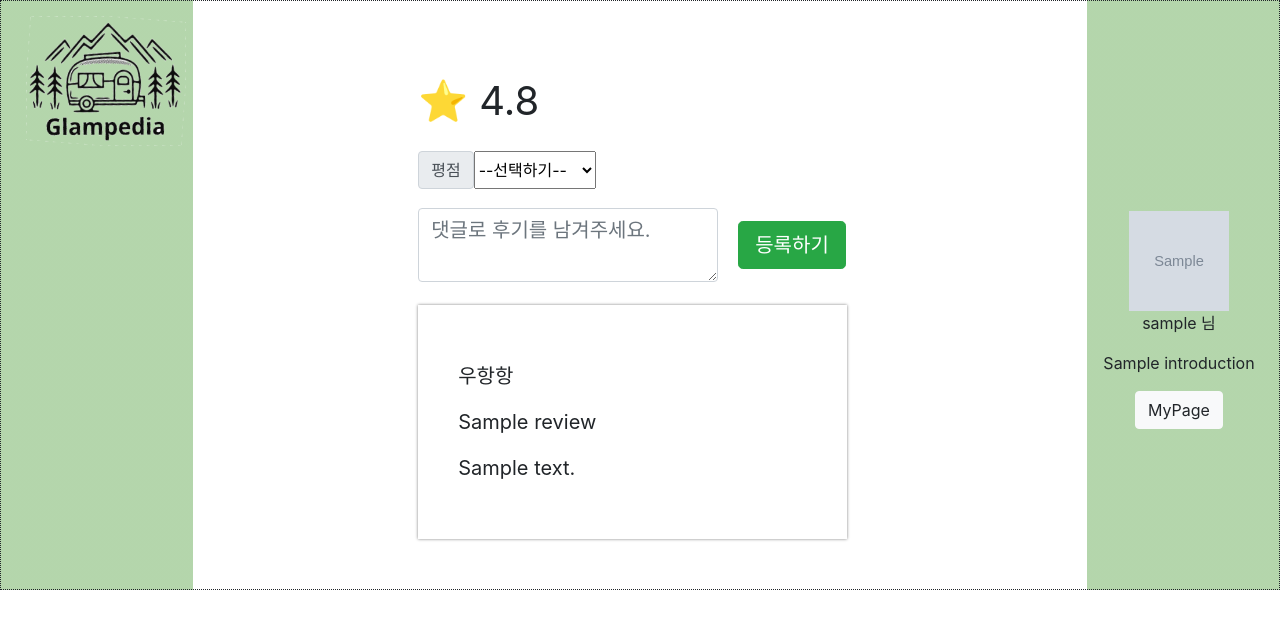
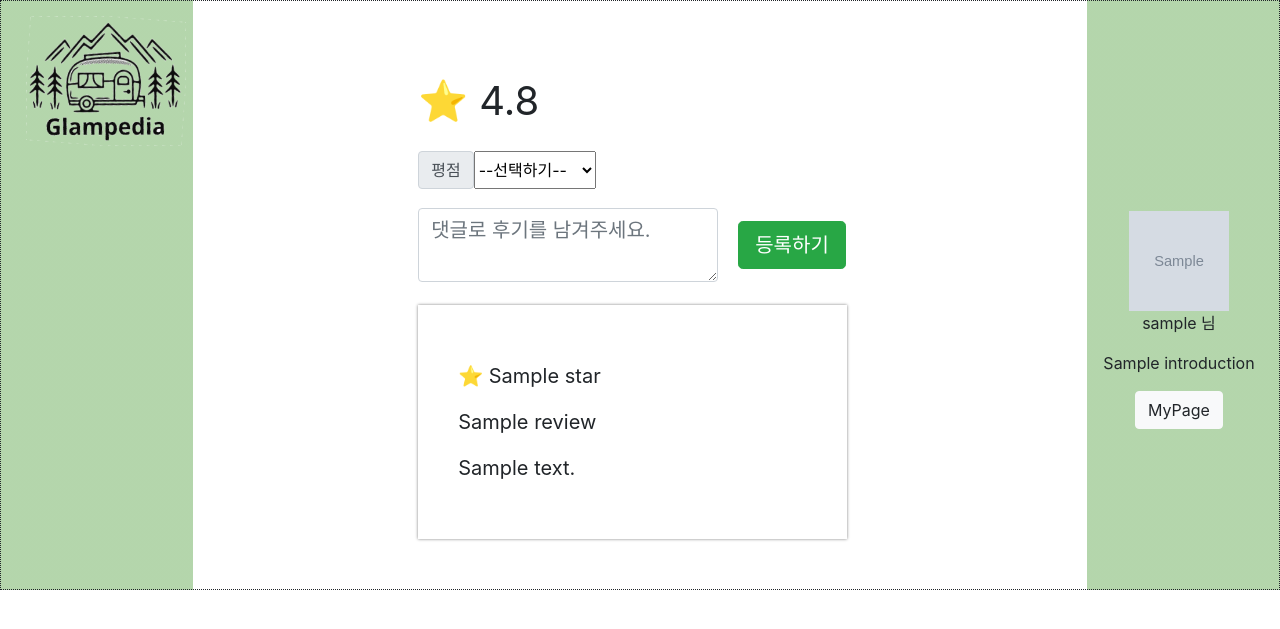
Before and after one commit to bsh9254/inovationmini, a Flask app: page /detailpg/1 in a window 1280 px wide. Shown: the top 629 px of the page. Run offline with Flask 2, Linux system fonts and the light colour scheme; grey boxes marked "Sample" are stand-in pictures; a database or web service that is not in the repository returns one stand-in record (values such as "Sample title"); data that the repository does not hold is empty; some libraries are stand-ins or nearby versions.

```diff
--- a/templates/detail.html
+++ b/templates/detail.html
@@ -268,11 +268,10 @@
             <div class="quote_card" id="review-box">
 
                 {% for rr_list in dateilpg %}
-
                     <div class="card-body">
                         <blockquote class="blockquote mb-0">
                             <p class="saved-header">
-                                <p class="saved-star">우항항</p>
+                                <p class="saved-star">⭐ {{rr_list.star}} </p>
                                 <p class="saved-user">{{ rr_list.name }}</p>
                             </p>
                             <p>{{ rr_list.comment }}</p>
```
